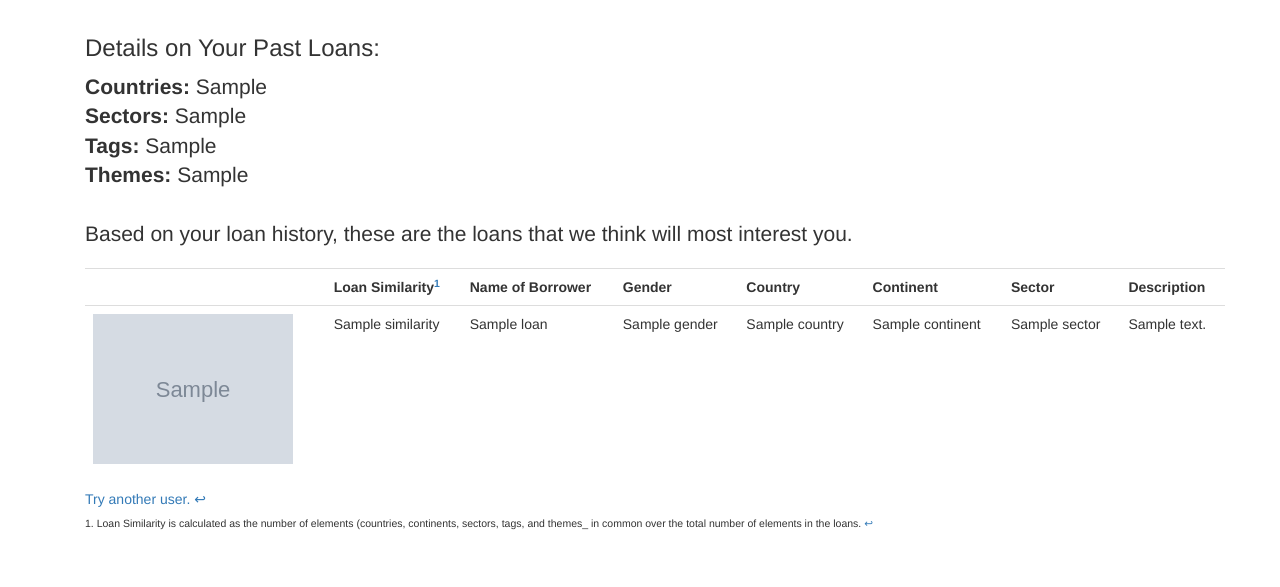
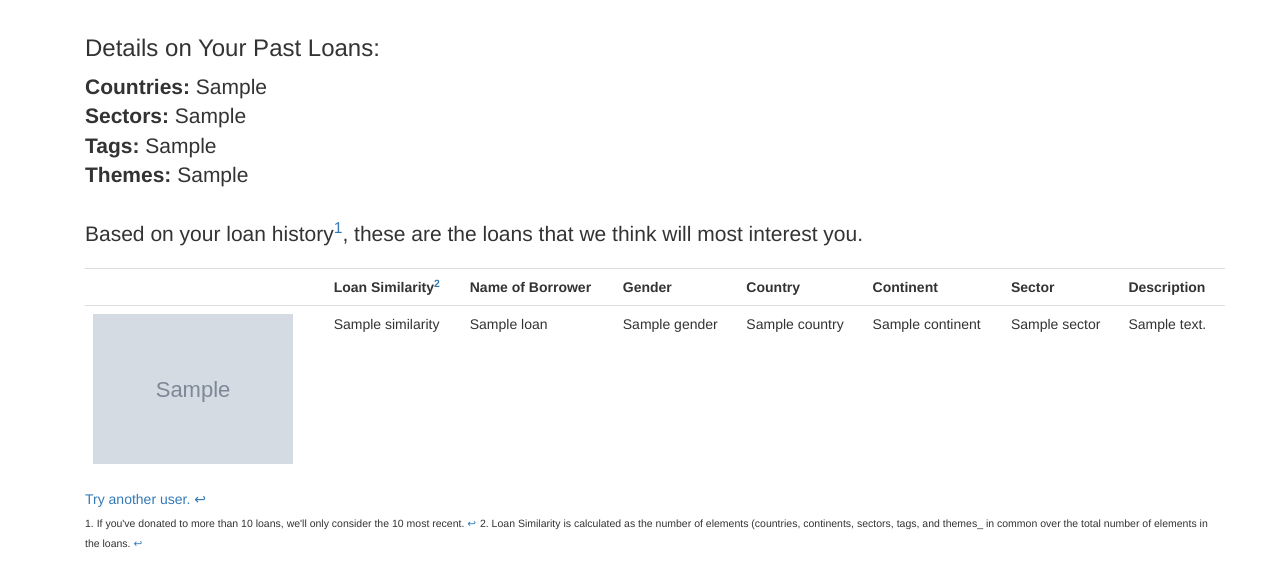
Before and after one commit to briannaschuyler/loan_project, a Flask app: template recommender/templates/best_loans.html in a window 1280 px wide. Shown: the part 51-638 px from the top of the page. Run offline with Flask 2, Linux system fonts and the light colour scheme; the template is opened without the code that fills it: most values are stand-ins (such as "Sample title", 1, 10 or a date in 2020); grey boxes marked "Sample" are stand-in pictures; some libraries are stand-ins or nearby versions.

Commit message:
Limit lender loans and fix string translations

```diff
--- a/recommender/templates/best_loans.html
+++ b/recommender/templates/best_loans.html
@@ -58,13 +58,13 @@
        <b>Sectors:</b> {{ user_loans['user_sectors'] }} <br>
        <b>Tags:</b> {{ user_loans['user_tags'] }} <br>
        <b>Themes:</b> {{ user_loans['user_themes'] }} <br><br>
-       Based on your loan history, these are the loans that we think will most interest you.</p>
+       Based on your loan history<sup><a href="#fn1" id="ref1">1</a></sup>, these are the loans that we think will most interest you.</p>
        </div>
 
 
 <table class="table table-hover">
 <tr><th></th>
-  <th>Loan Similarity<sup><a href="#fn1" id="ref1">1</a></sup></th>
+  <th>Loan Similarity<sup><a href="#fn2" id="ref2">2</a></sup></th>
     <th>Name of Borrower</th>
     <th>Gender</th>
     <th>Country</th>
@@ -89,9 +89,11 @@
 
 <h5> <a href="index">Try another user. ↩</a></h5>
 
-<sup id="fn1">1. Loan Similarity is calculated as the number of elements (countries, continents,
+<sup id="fn1">1. If you've donated to more than 10 loans, we'll only consider the 10 most recent.
+  <a href="#ref1" title="Jump back to the top.">↩</a></sup>
+<sup id="fn2">2. Loan Similarity is calculated as the number of elements (countries, continents,
   sectors, tags, and themes_ in common over the total number of elements in the loans.
-  <a href="#ref1" title="Jump back to the top.">↩</a></sup>
+  <a href="#ref2" title="Jump back to the top.">↩</a></sup>
 
    </div><!-- /.container -->
 
```
Also changed, not shown: find_similar_loans.py (+6 -2 lines).
